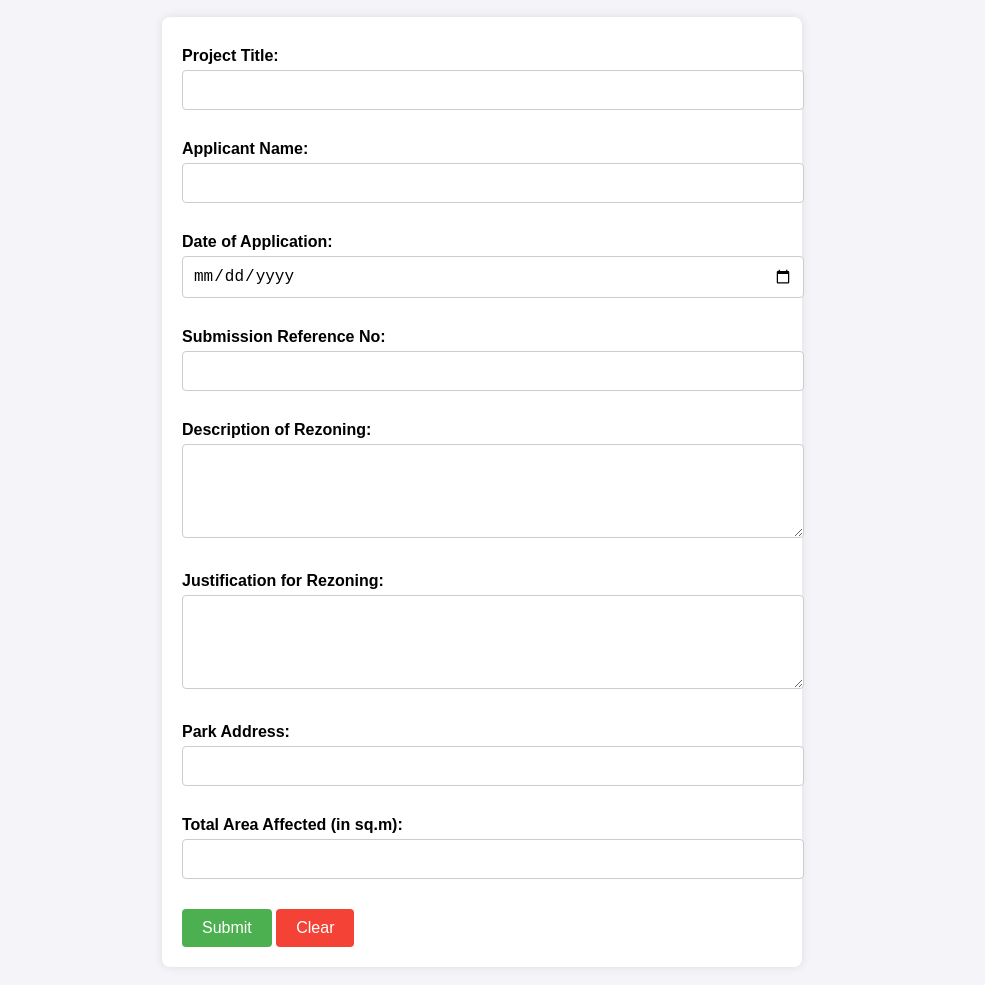
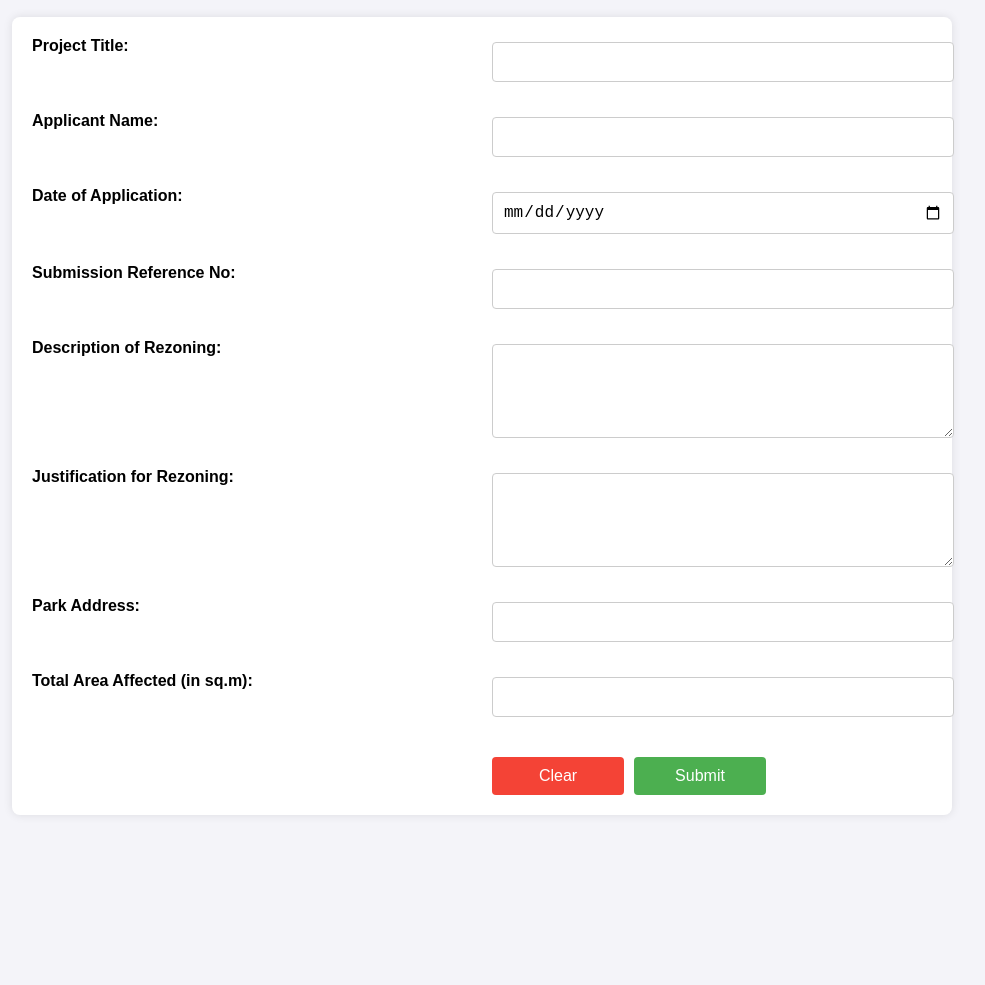
Before and after one commit to asingaravadivelan/agency-portal, a plain HTML site: page applicationform.html in a window 1280 px wide. Shown: the part 79-1064 px from the top of the page, without its empty margins (158-1143 px from the left). After the commit the page ends 922 px from the top, so only its background shows below. Drawn offline with Linux system fonts and the light colour scheme.

Commit message:
Update applicationform.html

```diff
--- a/applicationform.html
+++ b/applicationform.html
@@ -15,8 +15,11 @@
             padding: 20px;
             border-radius: 8px;
             box-shadow: 0 0 10px rgba(0, 0, 0, 0.1);
-            max-width: 600px;
+            max-width: 900px;
             margin: 0 auto;
+            display: grid;
+            grid-template-columns: 1fr 1fr; /* Two columns */
+            grid-gap: 20px;
         }
         h2 {
             text-align: center;
@@ -25,15 +28,17 @@
         label {
             font-weight: bold;
             display: block;
-            margin-top: 10px;
         }
         input, textarea {
             width: 100%;
             padding: 10px;
-            margin: 5px 0 20px;
+            margin: 5px 0 10px;
             border: 1px solid #ccc;
             border-radius: 4px;
             font-size: 16px;
+        }
+        textarea {
+            resize: vertical; /* Allows users to resize textarea vertically */
         }
         button {
             padding: 10px 20px;
@@ -58,20 +63,46 @@
             border-radius: 8px;
             margin-top: 20px;
             display: none; /* Hidden by default */
+            max-width: 900px; /* Align with form width */
+            margin-left: auto;
+            margin-right: auto;
         }
         .card.success {
             border-color: #4CAF50;
             color: #4CAF50;
+        }
+
+        /* Ensure labels and inputs stack on smaller screens */
+        @media (max-width: 768px) {
+            form {
+                grid-template-columns: 1fr; /* Stacks the form fields in one column */
+            }
+        }
+
+        /* Ensure the buttons span the entire form width */
+        .button-container {
+            grid-column: span 1; /* Span buttons across both columns */
+            display: flex;
+            gap: 10px; /* Adds space between buttons */
+            /*justify-content: space-between; /* Align buttons horizontally */
+        }
+        .button-container button {
+            width: 30%; /* Set button width to 45% for smaller size */
         }
     </style>
 </head>
 <body>
 
     <h2>Rezoning Application Form</h2>
+     <!-- Success Message Card -->
+     <div id="successCard" class="card success">
+        <h3>Form Successfully Submitted!</h3>
+        <p>The application has been successfully submitted.</p>
+    </div>
 
     <form id="rezoningForm" onsubmit="return handleSubmit(event)">
         <label for="projectTitle">Project Title:</label>
-        <input type="text" id="projectTitle" name="projectTitle" required>
+        <input type="text" id="projectTitle" name="projectTitle" required size="10px">
 
         <label for="applicantName">Applicant Name:</label>
         <input type="text" id="applicantName" name="applicantName" required>
@@ -94,15 +125,15 @@
         <label for="totalAreaAffected">Total Area Affected (in sq.m):</label>
         <input type="number" id="totalAreaAffected" name="totalAreaAffected" required>
 
-        <button type="submit">Submit</button>
-        <button type="reset" onclick="handleClear()">Clear</button>
+        <!-- Empty space for the second column layout -->
+        <div></div> <!-- Empty div for layout purposes to balance the columns -->
+
+        <!-- Buttons in a container to ensure they span across both columns -->
+        <div class="button-container">
+            <button type="reset" onclick="handleClear()">Clear</button>
+            <button type="submit" onclick="handleSubmit()">Submit</button>
+        </div>
     </form>
-
-    <!-- Success Message Card -->
-    <div id="successCard" class="card success">
-        <h3>Form Successfully Submitted!</h3>
-        <p>Your rezoning application has been successfully submitted. Thank you!</p>
-    </div>
 
     <script>
         // Handle form submission
@@ -116,7 +147,7 @@
             setTimeout(function() {
                 document.getElementById('rezoningForm').reset();
                 document.getElementById('successCard').style.display = 'none'; // Hide the success message after reset
-            }, 3000);
+            }, 2000);
         }
 
         // Handle clearing of the form
```
